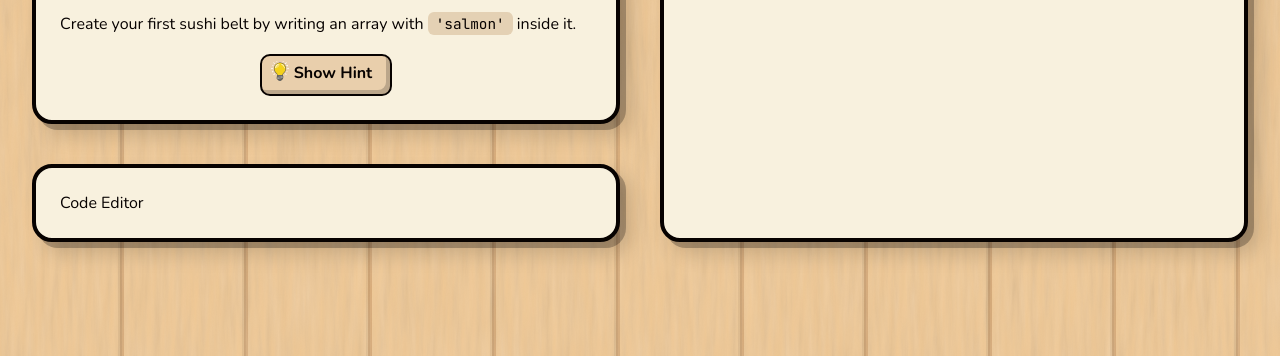
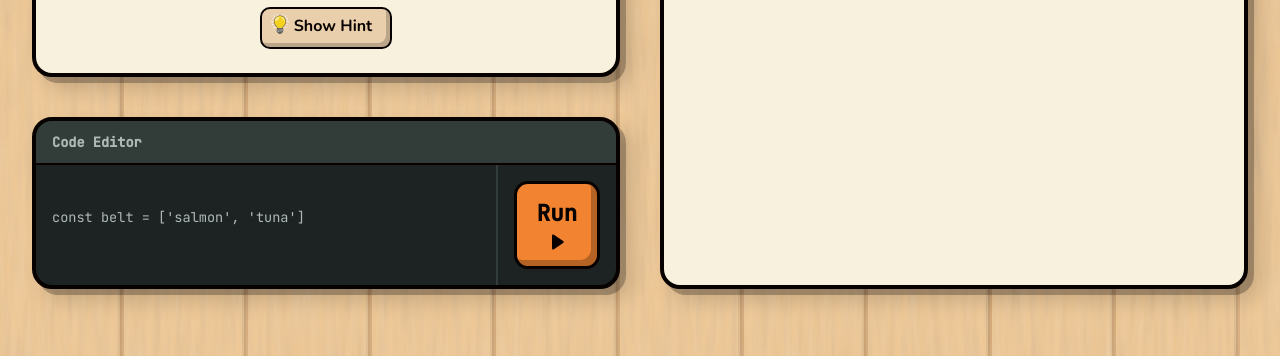
Before and after one commit to denn1s/js-sushi, a plain HTML site: page index.html in a window 1280 px wide. Shown: the part 444-800 px from the top of the page. Drawn offline with nearby package versions, Linux system fonts and the light colour scheme.

Commit message:
add: editor area styles

```diff
--- /dev/null
+++ b/css/editor-area.css
@@ -0,0 +1,88 @@
+.editor-area {
+  background: #1D2323;
+  padding: 0;
+  overflow: hidden;
+  display: flex;
+  flex-direction: column;
+}
+
+.editor-topbar {
+  background: #323D39;
+  padding: 10px 16px;
+  border-bottom: 2px solid var(--content-text);
+}
+
+.editor-topbar-title {
+  font-family: 'JetBrains Mono', monospace;
+  font-size: 0.85rem;
+  font-weight: 700;
+  color: #AEB9B5;
+}
+
+.editor-content {
+  display: grid;
+  grid-template-columns: 1fr 120px;
+  flex: 1;
+}
+
+.editor-body {
+  padding: 16px;
+  display: flex;
+  flex-direction: column;
+  gap: 8px;
+  justify-content: center;
+}
+
+.pre-code, .post-code {
+  font-family: 'JetBrains Mono', monospace;
+  font-size: 0.85rem;
+  color: #AEB9B5;
+  line-height: 1.5;
+  white-space: pre-wrap;
+  margin: 0;
+}
+
+#editor-container {
+  border-radius: 6px;
+  overflow: hidden;
+}
+
+.editor-run {
+  display: flex;
+  align-items: center;
+  justify-content: center;
+  padding: 16px;
+  border-left: 2px solid #323D39;
+}
+
+.run-btn {
+  background: var(--orange);
+  border: 3px solid var(--content-text);
+  border-radius: 14px;
+  width: 88px;
+  height: 88px;
+  padding: 0;
+  font-family: 'JetBrains Mono', monospace;
+  font-size: 1.4rem;
+  font-weight: 900;
+  color: var(--content-text);
+  cursor: pointer;
+  box-shadow: inset -6px -6px 0 rgba(0, 0, 0, 0.25);
+  transition: box-shadow 0.1s, padding 0.1s;
+  display: flex;
+  flex-direction: column;
+  align-items: center;
+  justify-content: center;
+  gap: 4px;
+  box-sizing: border-box;
+}
+
+.play-icon {
+  width: 20px;
+  height: 20px;
+}
+
+.run-btn:active {
+  box-shadow: inset -3px -3px 0 rgba(0, 0, 0, 0.15);
+  padding: 3px 0 0 3px;
+}
--- a/index.html
+++ b/index.html
@@ -12,6 +12,7 @@
   <link rel="stylesheet" href="css/bento.css">
   <link rel="stylesheet" href="css/title.css">
   <link rel="stylesheet" href="css/instructions.css">
+  <link rel="stylesheet" href="css/editor-area.css">
   <script type="importmap">
     {
       "imports": {
@@ -86,7 +87,24 @@
       </button>
     </div>
     <div class="bento-card editor-area">
-      Code Editor
+      <div class="editor-topbar">
+        <span class="editor-topbar-title">Code Editor</span>
+      </div>
+      <div class="editor-content">
+        <div class="editor-body">
+          <pre class="pre-code" id="pre-code">const belt = ['salmon', 'tuna']</pre>
+          <div id="editor-container"></div>
+          <pre class="post-code" id="post-code"></pre>
+        </div>
+        <div class="editor-run">
+          <button class="run-btn" id="run-btn">
+          Run
+          <svg class="play-icon" viewBox="0 0 24 24" fill="var(--content-text)">
+            <path d="M6 4.5c0-1.2 1.3-1.9 2.3-1.2l11.1 7.5c.9.6.9 1.8 0 2.4L8.3 20.7C7.3 21.4 6 20.7 6 19.5z"/>
+          </svg>
+        </button>
+        </div>
+      </div>
     </div>
     <div class="bento-card sushi-area">
       Sushi Belt
```
